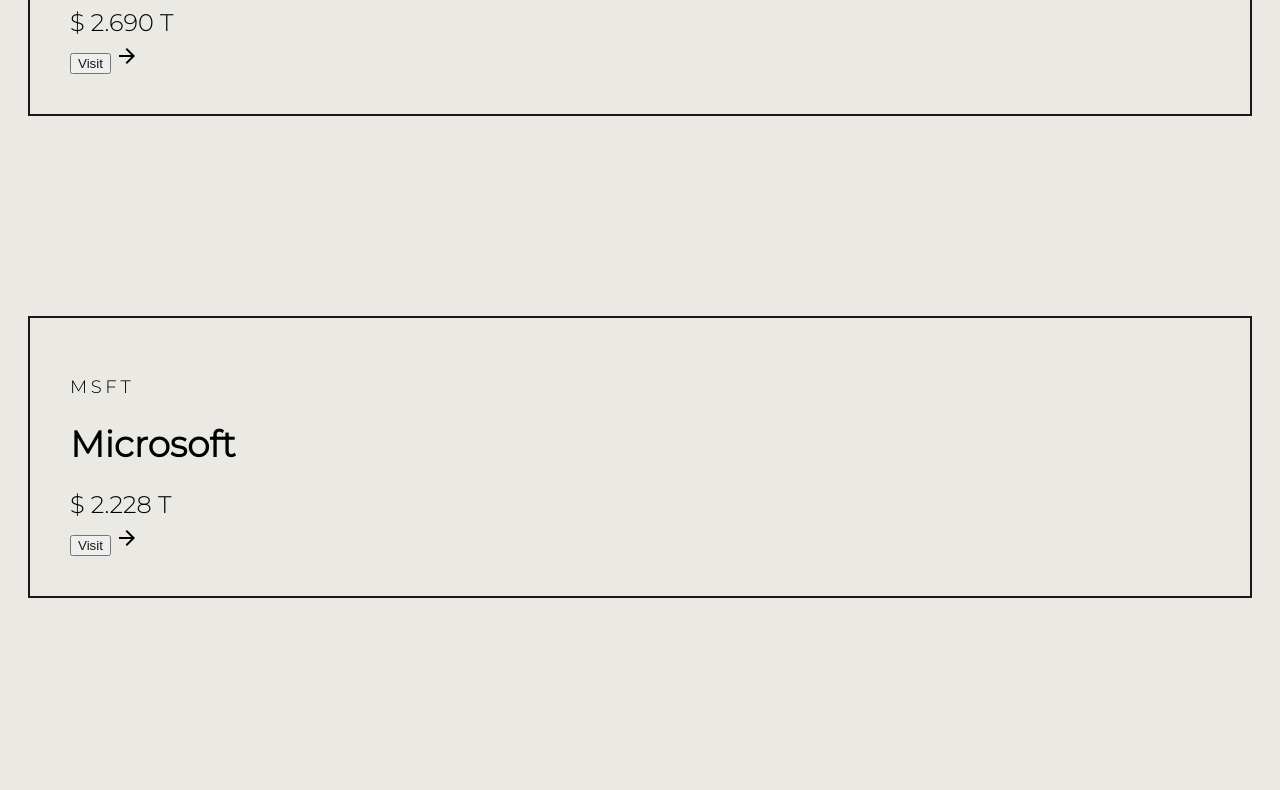
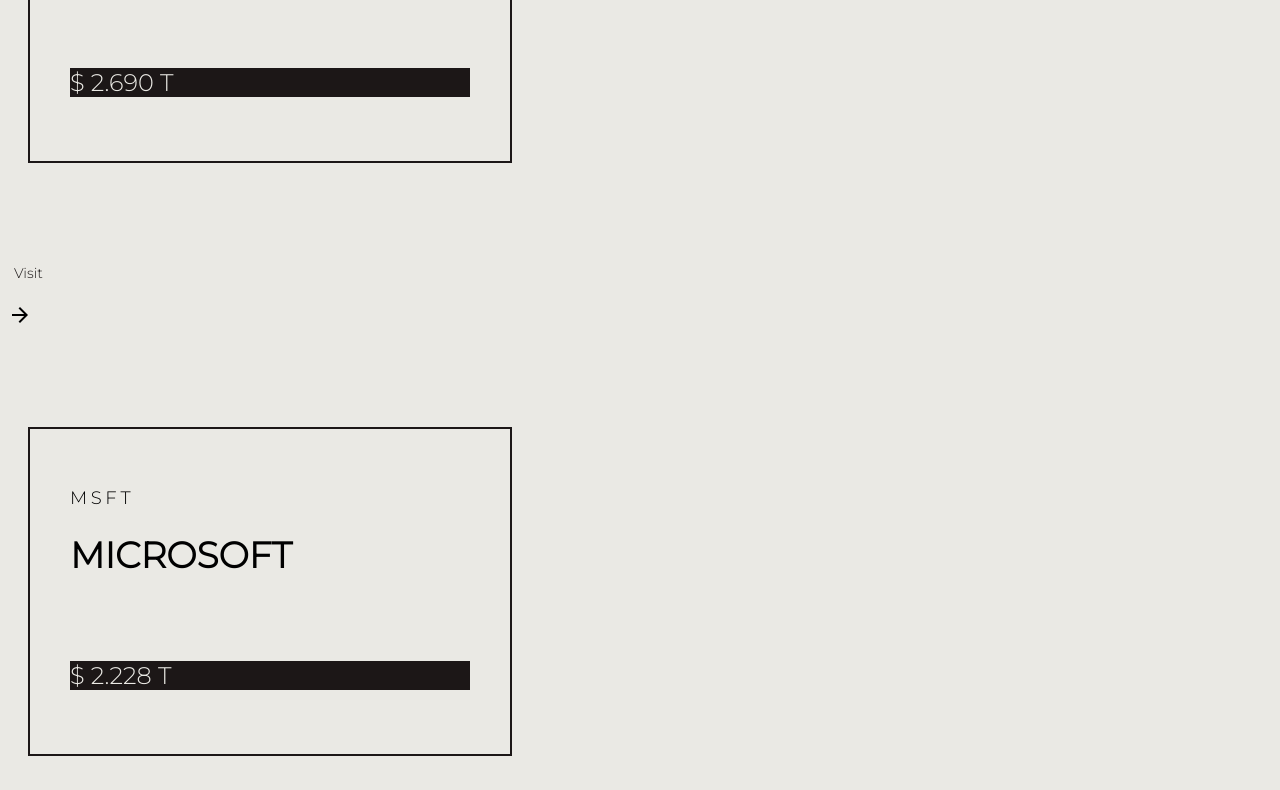
Before and after one commit to nikibzsl/ui-build-exam3, a plain HTML site: page frontend/index.html in a window 1280 px wide. Shown: the part 314-1104 px from the top of the page. Drawn offline with nearby package versions, Linux system fonts and the light colour scheme.

Commit message:
last modifications

```diff
--- a/frontend/script.js
+++ b/frontend/script.js
@@ -18,13 +18,14 @@ const cardsComponent = function () {
             <div class="cards-inner">
                  <p class="sub">${company.sub}</p>
                 <h1 class="title">${company.title}</h1>
-                <p class="text">${company.text}</p>
              </div>
+             <p class="text">${company.text}</p>
+            </div>
+
             <button class="visit">${companies.button}</button>
             <span class="material-symbols-outlined" id="arrow">
             arrow_forward
             </span>
-            </div>
         </div>
         `
     }
--- a/frontend/style.css
+++ b/frontend/style.css
@@ -27,7 +27,8 @@ header {
 }
 
 .main-container {
-    width: 100%;
+    max-width: 1280px;
+    width: 300px;
     display: flex;
     flex-wrap: wrap;
     flex-direction: row;
@@ -39,7 +40,6 @@ header {
     flex-wrap: wrap;
     flex-grow: 1;
 
-    max-width: 1280px;
 
     margin: 100px 20px;
 
@@ -63,15 +63,42 @@ header {
 
 .title {
     font-size: 36px;
+    text-transform: uppercase;
 }
 
 .text {
     font-size: 24px;
+    background-color: #1c1717;
+    color:#eae9e4;
+
+    align-items: center;
+
+    width: 400px;
 }
 
 .visit {
+    display: flex;
+    position: relative;
+    justify-content: left;
+
 
     color:#1c1717;
+    width: 100%;
+    height: 40px;
 
+    border: none;
+    background-color:#eae9e4;
+
+    font-family: 'Montserrat', sans-serif;
+    font-size: 14px;
 
 }
+
+.arrow {
+
+    display: flex;
+    position: relative;
+    justify-content: right;
+
+    font-size: 24px;
+}
```
